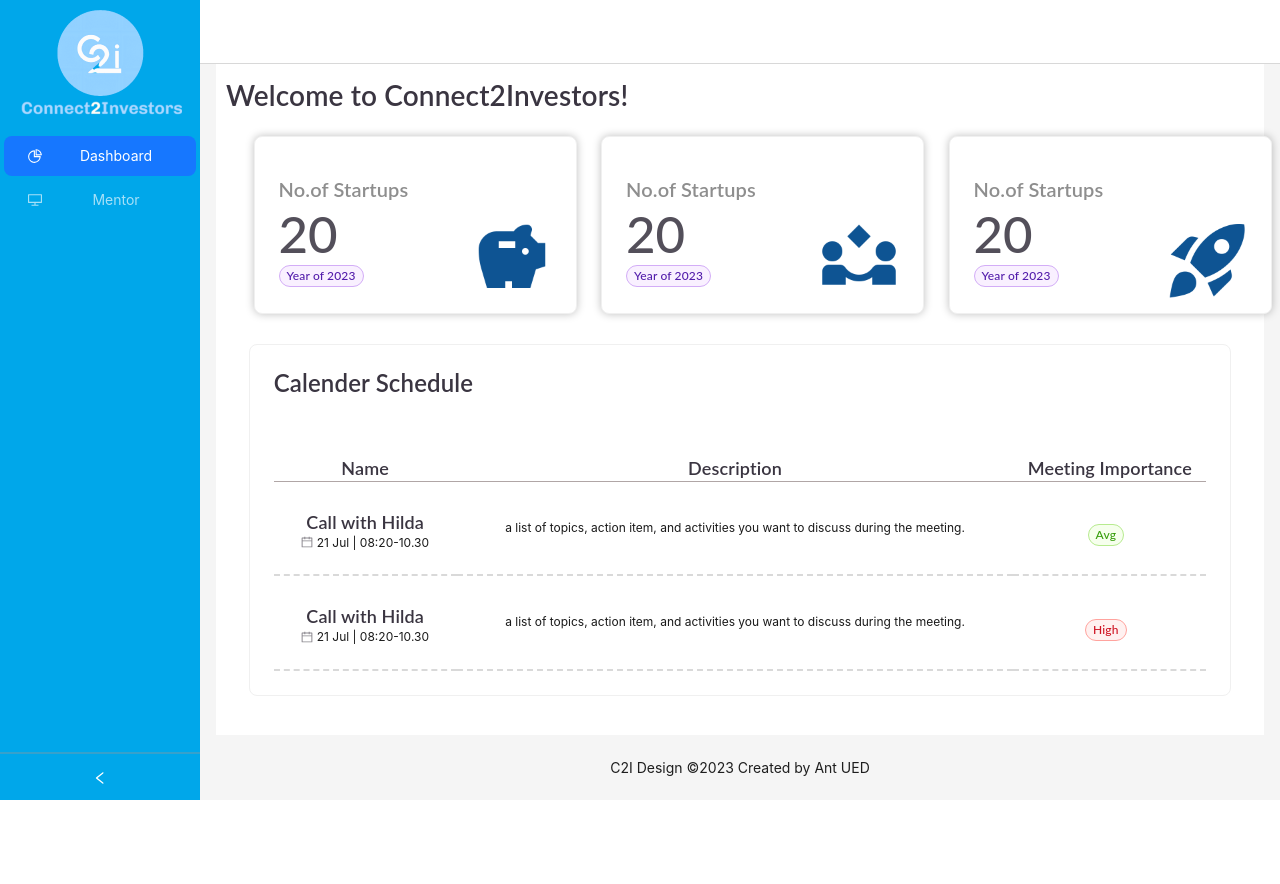
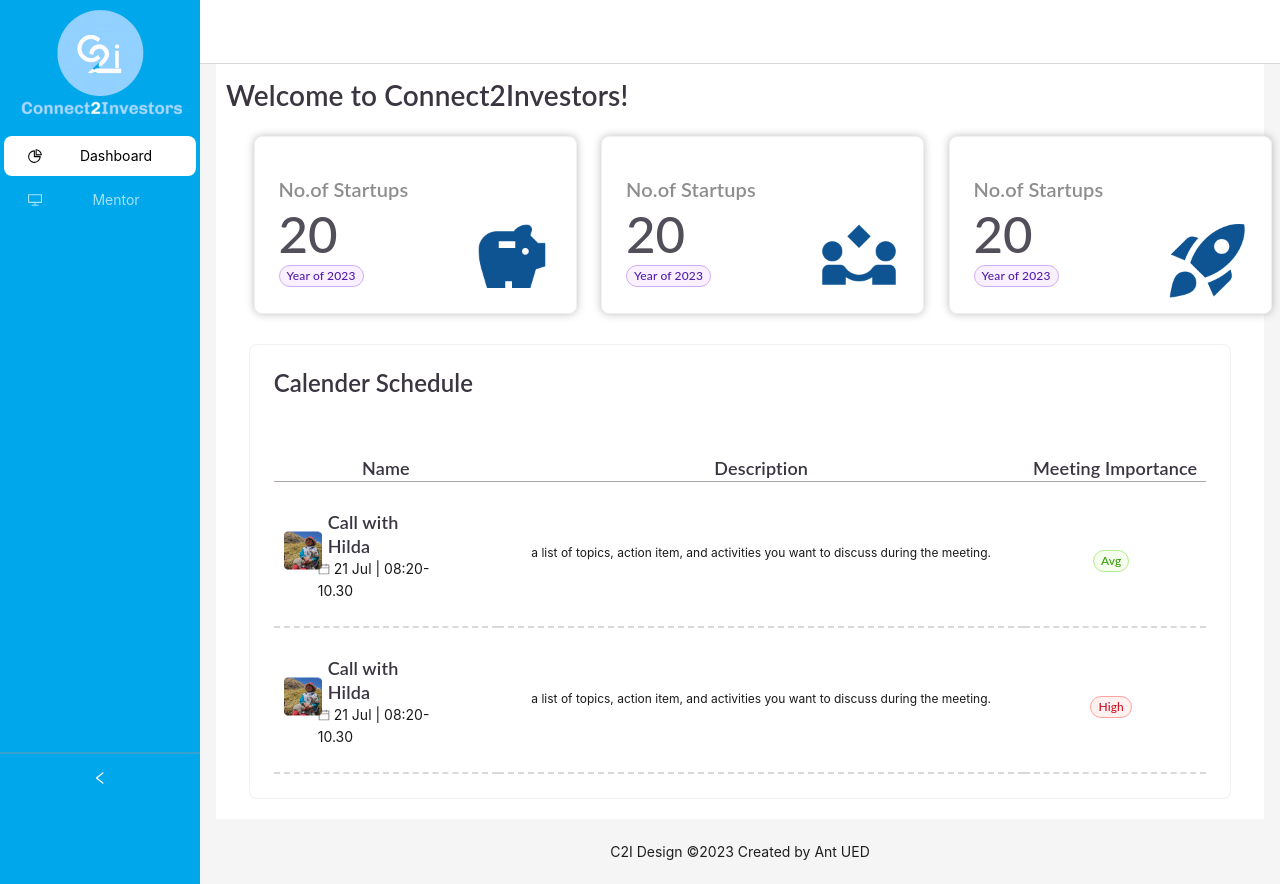
Before and after one commit to sarathirangasamy/c2i-design, a React (Create React App) app: page / in a window 1280 px wide. Before the commit the page ends 800 px from the top, so only its background shows below. Built offline with nearby package versions, Linux system fonts and the light colour scheme.

Commit message:
Schedule page design updated

```diff
--- a/src/dashboard/calender-meeting-schedule.tsx
+++ b/src/dashboard/calender-meeting-schedule.tsx
@@ -20,6 +20,12 @@ export const CalenderMeetingSchedule: React.FC = () => {
                             <tbody>
                                 <tr>
                                     <td className="td-content-align">
+                                        <Row className='schedule-name-row-style'>
+                                            <Col span={4}>
+                                                <img alt='' src="/images/Avatar.png"></img>
+                                            </Col>
+
+                                            <Col span={16}>
                                                 <h3 className="dashboard-title" style={{ marginBottom: '0px', fontSize: '18px' }}> {'Call with Hilda'}</h3>
                                                 <p style={{ marginTop: '0px' }}>
                                                     <CalendarOutlined
@@ -27,6 +33,8 @@ export const CalenderMeetingSchedule: React.FC = () => {
                                                     />{' '}
                                                     {'21 Jul | 08:20-10.30'}
                                                 </p>
+                                            </Col>
+                                        </Row>
                                     </td>
                                     <td className="td-content-align">a list of topics, action item, and activities you want to discuss during the meeting.</td>
                                     <td className="td-content-align"> <Space size={[0, 8]} wrap>
@@ -36,13 +44,23 @@ export const CalenderMeetingSchedule: React.FC = () => {
 
                                 <tr>
                                     <td className="td-content-align">
-                                        <h3 className="dashboard-title" style={{ marginBottom: '0px', fontSize: '18px' }}> {'Call with Hilda'}</h3>
+
+                                        <Row className='schedule-name-row-style'>
+                                            <Col span={4}>
+                                                <img alt='' src="/images/Avatar.png"></img>
+                                            </Col>
+
+                                            <Col span={16}>
+                                                <h3 className="dashboard-title " style={{ marginBottom: '0px', fontSize: '18px' }}> {'Call with Hilda'}</h3>
                                                 <p style={{ marginTop: '0px' }}>
                                                     <CalendarOutlined
                                                         className="meeting-sub-text"
                                                     />{' '}
                                                     {'21 Jul | 08:20-10.30'}
                                                 </p>
+                                            </Col>
+                                        </Row>
+
                                     </td>
                                     <td className="td-content-align">a list of topics, action item, and activities you want to discuss during the meeting.</td>
                                     <td className="td-content-align">
--- a/src/dashboard/style.css
+++ b/src/dashboard/style.css
@@ -12,6 +12,12 @@
 .dashboard-title-font {
   text-align: left;
   font-size: 28px;
+}
+
+.schedule-name-row-style {
+  display: flex;
+  align-items: center;
+  text-align: left;
 }
 
 .dashboard-count-card-row {
@@ -134,6 +140,13 @@
   }
 }
 
+@media only screen and (max-width: 1000px) {
+  .schedule-name-row-style {
+    display: flex;
+    flex-direction: column;
+  }
+}
+
 @media only screen and (max-width: 600px) {
   .count-value-style {
     font-size: 30px;
@@ -156,5 +169,4 @@
   .dashboard-meeting-font {
     font-size: 15px;
   }
-
 }
--- a/src/index.css
+++ b/src/index.css
@@ -63,6 +63,11 @@ tr {
   border-bottom: 1px solid rgba(149, 149, 149, 0.37);
 }
 
+.ant-menu-item-selected {
+  background: var(--white) !important;
+  color:#000 !important;
+}
+
 .ant-layout-content {
   margin: "0 16px";
   background-color: var(--white) !important;
--- a/src/mentor/index.tsx
+++ b/src/mentor/index.tsx
@@ -11,7 +11,7 @@ export const Mentor: React.FC = () => {
                     autoComplete="off"
                     placeholder="Search by Title"
                     className="customize-form-input search-input-organization"
-                    suffix={<SearchOutlined />}
+                    prefix={<SearchOutlined />}
                 />
             </div>
 
```
Also changed, not shown: public/images/Avatar.png (added). Lines whose indentation alone changed are shown as unchanged.
